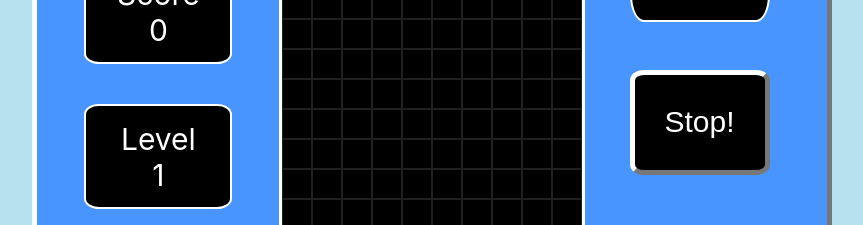
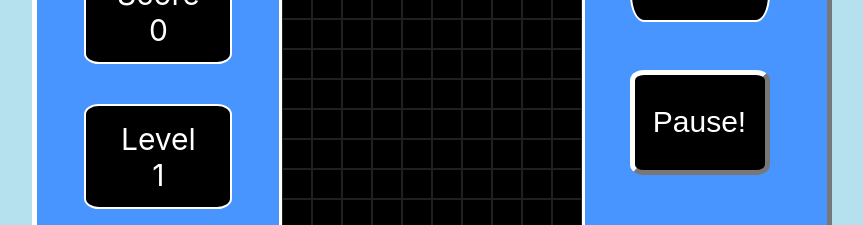
Before and after one commit to utya1414/react-tetris-ts, a React (Create React App) app: page / in a window 1280 px wide. Shown: the part 351-576 px from the top of the page, without its empty margins (208-1071 px from the left). Built offline with nearby package versions, Linux system fonts and the light colour scheme; the HTML template or start-up script is replaced by a standard one.

Commit message:
variable changed

```diff
--- a/src/App.tsx
+++ b/src/App.tsx
@@ -113,7 +113,7 @@ const LevelArea = styled(ScoreArea)`
 const GameStateArea = styled(ScoreArea)`
   top: 79%;
 `
-const Stop = styled.button`
+const Pause = styled.button`
   position: absolute;
   top: 53%;
   left: 75%;
@@ -136,14 +136,15 @@ const Stop = styled.button`
 
 const Home = () => {
   const [gameOver, setGameOver] = useState(false)
-  const [stop, setGameStop] = useState(false)
+  const [pause, setGamePause] = useState(false)
   const [score, setScore] = useState(0)
   const [level, setLevel] = useState(1)
   const [hold, setHold] = useState(BLOCKS[7])
   const [checkHold, setCheckHold] = useState(false)
   const [checkOne, setCheckOne] = useState(false)
+
   const [checkReset, setCheckReset] = useState(false)
-
+  //for decideng next-mino
   const createRandomNumbers = (): number[] => {
     const randoms: number[] = []
     while (randoms.length < 7) {
@@ -359,14 +360,14 @@ const Home = () => {
     changeNextMinoBoard()
     changeNextMinoBoard2()
     changeHoldMinoBoard()
-    if (gameOver || stop) return
+    if (gameOver || pause) return
     const check = checkCordinate(x, y + 1, tetromino[rotateNumber])
     if (!check) Y(y + 1)
     setTimeout(() => {
       setCheckOne(!checkOne)
       if (check) setCheckReset(!checkReset)
     }, 1100 - levelofTetris(level) * 100)
-  }, [checkOne, stop])
+  }, [checkOne, pause])
 
   // 矢印キー処理関数
   // 左に1マス移動する関数
@@ -464,7 +465,7 @@ const Home = () => {
   }
 
   // ゲームを一時停止する関数
-  const gameStop = (): void => setGameStop(!stop)
+  const gamePause = (): void => setGamePause(!pause)
 
   // キーボード操作
   const handleKeyDown = useCallback(
@@ -506,12 +507,12 @@ const Home = () => {
   )
 
   useEffect(() => {
-    if (gameOver || stop) return
+    if (gameOver || pause) return
     document.addEventListener('keydown', handleKeyDown, false)
     return () => {
       document.removeEventListener('keydown', handleKeyDown, false)
     }
-  }, [x, y, rotateNumber, tetromino, stop])
+  }, [x, y, rotateNumber, tetromino, pause])
 
   return (
     <Container>
@@ -565,7 +566,7 @@ const Home = () => {
         <GameStateArea>
           <ScoreandLevel>{gameOver ? 'Gameover' : 'You can do it!'}</ScoreandLevel>
         </GameStateArea>
-        <Stop onClick={gameStop}>{stop ? 'Resume!' : 'Stop!'}</Stop>
+        <Pause onClick={gamePause}>{pause ? 'Resume!' : 'Pause!'}</Pause>
       </Main>
     </Container>
   );
--- a/src/components/Blocks.tsx
+++ b/src/components/Blocks.tsx
@@ -1,3 +1,9 @@
+/*配列の
+第一引数にテトリミノの種別
+第二引数に回転
+第三引数にy座標
+第四引数にx座標
+*/
 export const BLOCKS: number[][][][] = [
     [
       [
```
Also changed, not shown: 1 other file (tests, documents, lock files or other folders).
